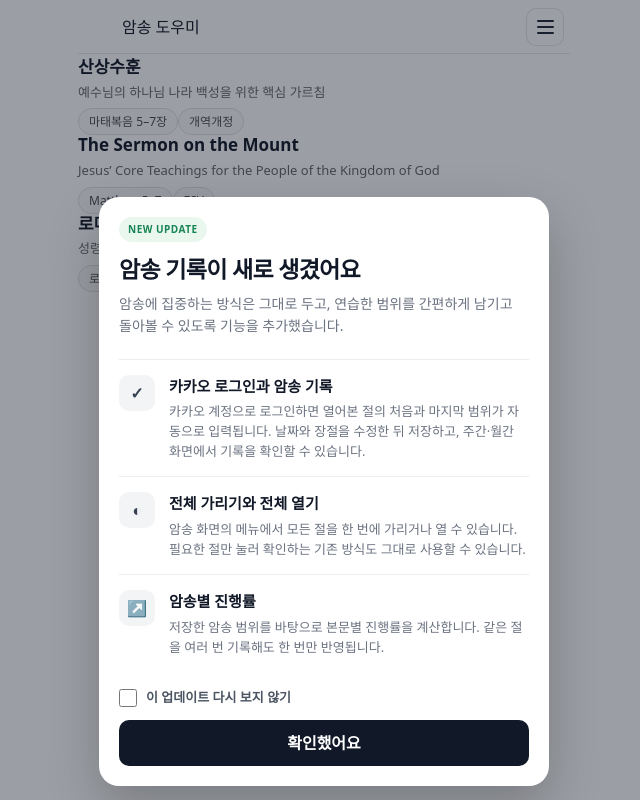
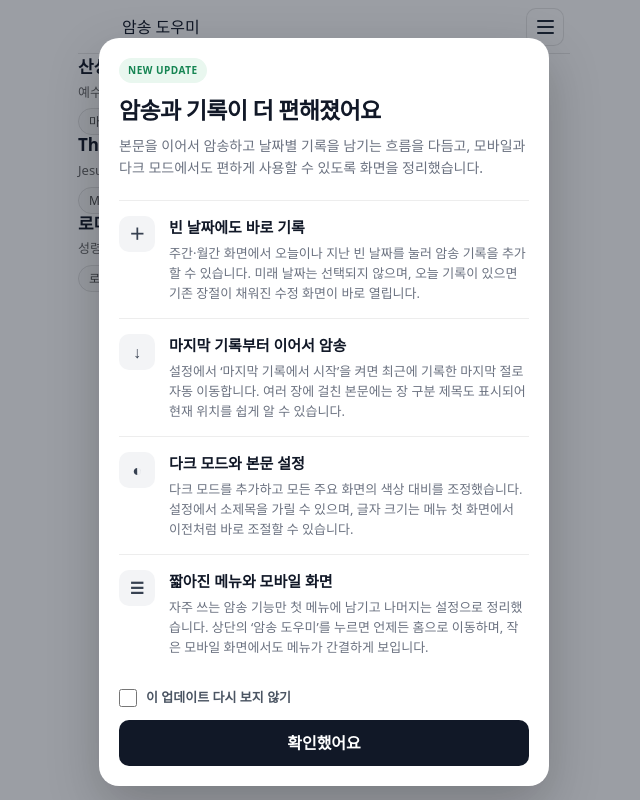
Before and after one commit to seongjiny/memorize-helper, a Vue app: page / in a window 1280 px wide. Shown: the whole page, without its empty margins (316-956 px from the left). Built offline with nearby package versions, Linux system fonts and the light colour scheme; no server answers.

Commit message:
fix: improve home dark mode and update notes
Increase home card contrast in dark mode and publish release notes for the latest memorization and record workflow improvements.

```diff
--- a/src/assets/main.css
+++ b/src/assets/main.css
@@ -209,3 +209,50 @@ body:has(.app.dark) {
 .app.dark .settingRow input:checked {
   background: #34d399 !important;
 }
+
+.app.dark .scriptCard {
+  border-color: #465468 !important;
+  background: #202c3d !important;
+}
+
+.app.dark .scriptCard .cardDesc,
+.app.dark .scriptCard .progressText {
+  color: #b9c4d2 !important;
+}
+
+.app.dark .scriptCard .progressText strong {
+  color: #5ee3ad !important;
+}
+
+.app.dark .scriptCard .progressTrack {
+  background: #4b596c !important;
+}
+
+.app.dark .scriptCard .progressTrack span {
+  background: #34d399 !important;
+}
+
+.app.dark .scriptCard .tag {
+  border-color: #536176 !important;
+  background: #2a384b !important;
+  color: #dce5ef !important;
+}
+
+.app.dark .updateContent .intro,
+.app.dark .updateContent section p {
+  color: #b9c4d2 !important;
+}
+
+.app.dark .updateContent section {
+  border-color: rgba(255, 255, 255, 0.12) !important;
+}
+
+.app.dark .updateContent .icon {
+  background: #334155 !important;
+  color: #e8eef6 !important;
+}
+
+.app.dark .updateContent .releaseBadge {
+  background: #164e3b !important;
+  color: #6ee7b7 !important;
+}
--- a/src/components/UpdateNotesContent.vue
+++ b/src/components/UpdateNotesContent.vue
@@ -1,19 +1,30 @@
 <template>
   <div class="updateContent">
     <div class="releaseBadge">NEW UPDATE</div>
-    <h1>암송 기록이 새로 생겼어요</h1>
+    <h1>암송과 기록이 더 편해졌어요</h1>
     <p class="intro">
-      암송에 집중하는 방식은 그대로 두고, 연습한 범위를 간편하게 남기고 돌아볼 수 있도록 기능을
-      추가했습니다.
+      본문을 이어서 암송하고 날짜별 기록을 남기는 흐름을 다듬고, 모바일과 다크 모드에서도 편하게
+      사용할 수 있도록 화면을 정리했습니다.
     </p>
 
     <section>
-      <div class="icon">✓</div>
+      <div class="icon">＋</div>
       <div>
-        <h2>카카오 로그인과 암송 기록</h2>
+        <h2>빈 날짜에도 바로 기록</h2>
         <p>
-          카카오 계정으로 로그인하면 열어본 절의 처음과 마지막 범위가 자동으로 입력됩니다. 날짜와
-          장절을 수정한 뒤 저장하고, 주간·월간 화면에서 기록을 확인할 수 있습니다.
+          주간·월간 화면에서 오늘이나 지난 빈 날짜를 눌러 암송 기록을 추가할 수 있습니다. 미래
+          날짜는 선택되지 않으며, 오늘 기록이 있으면 기존 장절이 채워진 수정 화면이 바로 열립니다.
+        </p>
+      </div>
+    </section>
+
+    <section>
+      <div class="icon">↓</div>
+      <div>
+        <h2>마지막 기록부터 이어서 암송</h2>
+        <p>
+          설정에서 ‘마지막 기록에서 시작’을 켜면 최근에 기록한 마지막 절로 자동 이동합니다. 여러
+          장에 걸친 본문에는 장 구분 제목도 표시되어 현재 위치를 쉽게 알 수 있습니다.
         </p>
       </div>
     </section>
@@ -21,21 +32,21 @@
     <section>
       <div class="icon">◐</div>
       <div>
-        <h2>전체 가리기와 전체 열기</h2>
+        <h2>다크 모드와 본문 설정</h2>
         <p>
-          암송 화면의 메뉴에서 모든 절을 한 번에 가리거나 열 수 있습니다. 필요한 절만 눌러 확인하는
-          기존 방식도 그대로 사용할 수 있습니다.
+          다크 모드를 추가하고 모든 주요 화면의 색상 대비를 조정했습니다. 설정에서 소제목을 가릴 수
+          있으며, 글자 크기는 메뉴 첫 화면에서 이전처럼 바로 조절할 수 있습니다.
         </p>
       </div>
     </section>
 
     <section>
-      <div class="icon">↗</div>
+      <div class="icon">☰</div>
       <div>
-        <h2>암송별 진행률</h2>
+        <h2>짧아진 메뉴와 모바일 화면</h2>
         <p>
-          저장한 암송 범위를 바탕으로 본문별 진행률을 계산합니다. 같은 절을 여러 번 기록해도 한 번만
-          반영됩니다.
+          자주 쓰는 암송 기능만 첫 메뉴에 남기고 나머지는 설정으로 정리했습니다. 상단의 ‘암송
+          도우미’를 누르면 언제든 홈으로 이동하며, 작은 모바일 화면에서도 메뉴가 간결하게 보입니다.
         </p>
       </div>
     </section>
--- a/src/data/updateNotes.ts
+++ b/src/data/updateNotes.ts
@@ -1,2 +1,2 @@
-export const UPDATE_NOTE_VERSION = '2026-07-memorization-records'
+export const UPDATE_NOTE_VERSION = '2026-08-11-memorization-experience'
 export const UPDATE_NOTE_STORAGE_KEY = `mh_hide_update_${UPDATE_NOTE_VERSION}`
--- a/src/views/HomeView.vue
+++ b/src/views/HomeView.vue
@@ -5,7 +5,7 @@
       <li
         v-for="s in scripts"
         :key="s.id"
-        class="overflow-hidden rounded-xl border border-black/10 bg-white shadow-sm"
+        class="scriptCard overflow-hidden rounded-xl border border-black/10 bg-white shadow-sm"
       >
         <RouterLink
           :to="`/script/${s.id}`"
```
